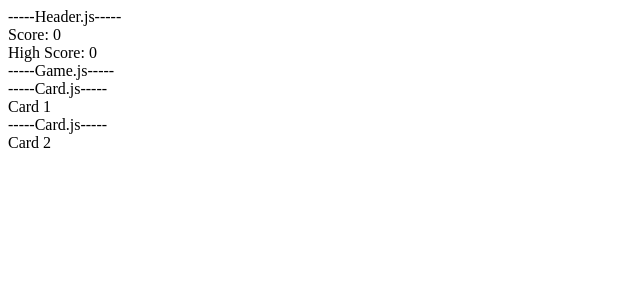
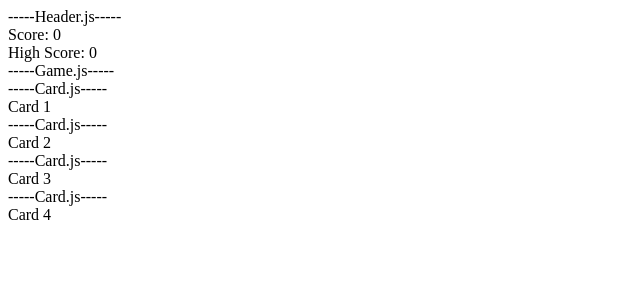
Before and after one commit to JHurdle91/odin-memory-cards, a React (Create React App) app: page / in a window 1280 px wide. Shown: the top 300 px of the page, without its empty margins (0-640 px from the left). Built offline with nearby package versions, Linux system fonts and the light colour scheme.

Commit message:
shuffle cards each click. track high score.

```diff
--- a/src/App.js
+++ b/src/App.js
@@ -1,4 +1,4 @@
-import { useState } from "react";
+import { useState, useEffect } from "react";
 
 import Header from "./components/Header";
 import Game from "./components/Game";
@@ -7,14 +7,25 @@ function App() {
   const [score, setScore] = useState(0);
   const [highScore, setHighScore] = useState(0);
 
-  const handleClick = (cardName) => {
-    setScore(score + 1);
+  const handleCardClick = (alreadyClicked) => {
+    if (alreadyClicked) {
+      // game over;
+      setScore(0);
+    } else {
+      setScore((prevScore) => prevScore + 1);
+    }
   };
+
+  useEffect(() => {
+    setHighScore((prevHighScore) => {
+      return score > prevHighScore ? score : prevHighScore;
+    });
+  }, [score]);
 
   return (
     <div className="App">
       <Header score={score} highScore={highScore} />
-      <Game onCardClicked={handleClick} />
+      <Game score={score} onCardClicked={handleCardClick} />
     </div>
   );
 }
--- a/src/components/Card.js
+++ b/src/components/Card.js
@@ -1,14 +1,24 @@
+import { useState, useEffect } from "react";
+
 const Card = (props) => {
-  const { name, onCardClicked } = props;
+  const [clicked, setClicked] = useState(false);
+  const { name, score, onCardClicked } = props;
 
-  const handleClick = () => {
-    onCardClicked(name);
+  const handleCardClick = () => {
+    onCardClicked(clicked);
+    if (!clicked) setClicked(true);
   };
 
+  useEffect(() => {
+    if (score === 0) {
+      setClicked(false);
+    }
+  }, [score]);
+
   return (
-    <div className="Card" onClick={handleClick}>
+    <div className="Card" onClick={handleCardClick}>
       <div>-----Card.js-----</div>
-      <div>{props.name}</div>
+      <div>{name}</div>
     </div>
   );
 };
--- a/src/components/Game.js
+++ b/src/components/Game.js
@@ -1,15 +1,45 @@
+import { useState } from "react";
+
 import Card from "./Card";
 
 const Game = (props) => {
-  const handleClick = (cardName) => {
-    props.onCardClicked(cardName);
+  const initialCards = [
+    { name: "Card 1", id: 1 },
+    { name: "Card 2", id: 2 },
+    { name: "Card 3", id: 3 },
+    { name: "Card 4", id: 4 },
+  ];
+  const [cards, setCards] = useState(initialCards);
+
+  Array.prototype.shuffle = function () {
+    // shuffle array using Fisher-Yates algorithm
+    for (let i = this.length - 1; i > 0; i--) {
+      const j = Math.floor(Math.random() * i);
+      [this[i], this[j]] = [this[j], this[i]];
+    }
+    return this;
   };
+
+  const handleCardClick = (alreadyClicked) => {
+    props.onCardClicked(alreadyClicked);
+    setCards(cards.shuffle());
+  };
+
+  const { score } = props;
 
   return (
     <div className="Game">
       <div>-----Game.js-----</div>
-      <Card name="Card 1" onCardClicked={handleClick} />
-      <Card name="Card 2" onCardClicked={handleClick} />
+      {cards.map((card) => {
+        return (
+          <Card
+            name={card.name}
+            key={card.id}
+            score={score}
+            onCardClicked={handleCardClick}
+          />
+        );
+      })}
     </div>
   );
 };
```
Also changed, not shown: package.json (+9 -1 lines).
